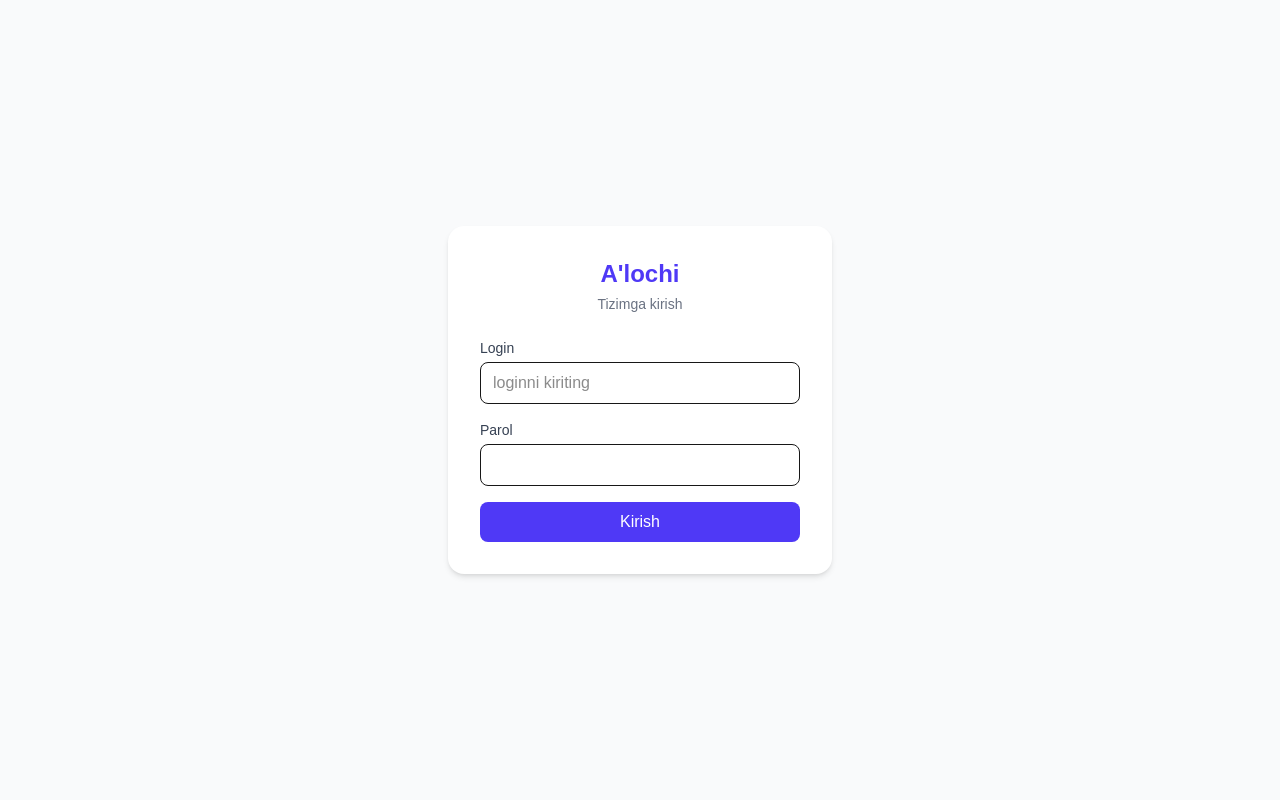
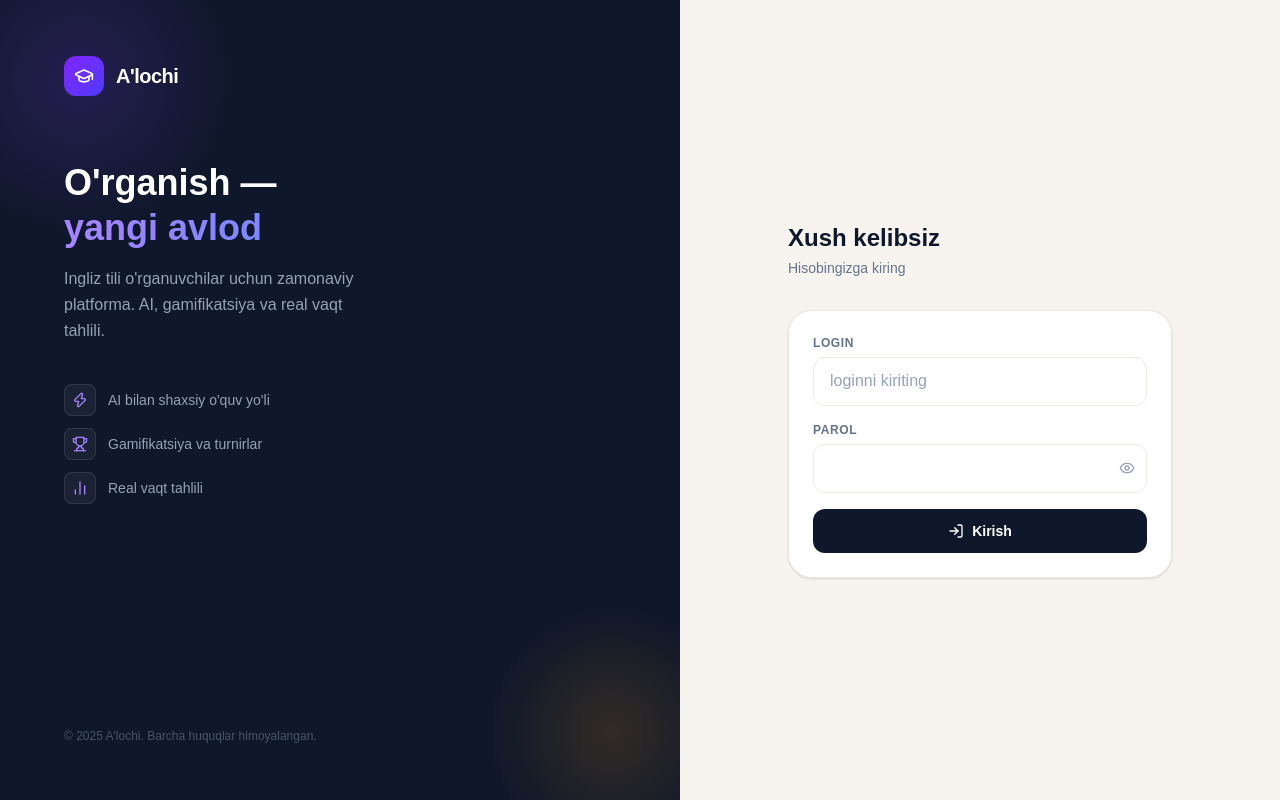
Before and after one commit to Davlatbek1717/alochi, a Next.js app in the folder apps/web/: page /login in a window 1280 px wide. Built offline with nearby package versions, Linux system fonts and the light colour scheme; no server answers.

Commit message:
feat: login page professional redesign — split layout, password toggle, lucide icons

```diff
--- a/apps/web/app/(auth)/login/_components/LoginForm.tsx
+++ b/apps/web/app/(auth)/login/_components/LoginForm.tsx
@@ -1,6 +1,7 @@
 'use client';
 import { useState } from 'react';
 import { useRouter } from 'next/navigation';
+import { Eye, EyeOff, LogIn } from 'lucide-react';
 import { apiRequest } from '@/lib/api';
 
 interface LoginResponse {
@@ -11,17 +12,18 @@ interface LoginResponse {
 
 const ROLE_ROUTES: Record<string, string> = {
   superadmin: '/superadmin',
-  filadmin: '/filadmin',
-  manager: '/manager',
-  mentor: '/mentor',
-  tester: '/tester',
-  student: '/student',
+  filadmin:   '/filadmin',
+  manager:    '/manager',
+  mentor:     '/mentor',
+  tester:     '/tester',
+  student:    '/student',
 };
 
 export function LoginForm() {
   const router = useRouter();
   const [login, setLogin] = useState('');
   const [password, setPassword] = useState('');
+  const [showPwd, setShowPwd] = useState(false);
   const [error, setError] = useState('');
   const [loading, setLoading] = useState(false);
 
@@ -29,54 +31,76 @@ export function LoginForm() {
     e.preventDefault();
     setError('');
     setLoading(true);
-
     try {
       const res = await apiRequest<LoginResponse>('/auth/login', {
         method: 'POST',
         body: JSON.stringify({ login, password }),
       });
-
       localStorage.setItem('accessToken', res.data.accessToken);
       localStorage.setItem('refreshToken', res.data.refreshToken);
       localStorage.setItem('user', JSON.stringify(res.data.user));
-
       router.push(ROLE_ROUTES[res.data.user.role] ?? '/');
     } catch (err: unknown) {
-      setError(err instanceof Error ? err.message : 'Xatolik yuz berdi');
+      setError(err instanceof Error ? err.message : 'Login yoki parol noto\'g\'ri');
     } finally {
       setLoading(false);
     }
   }
 
   return (
-    <form onSubmit={handleSubmit} className="space-y-4 w-full max-w-sm">
+    <form onSubmit={handleSubmit} className="space-y-4">
       <div>
-        <label className="block text-sm font-medium text-gray-700 mb-1">Login</label>
+        <label className="block text-xs font-semibold text-[#64748b] uppercase tracking-wider mb-1.5">
+          Login
+        </label>
         <input
           type="text"
           value={login}
           onChange={(e) => setLogin(e.target.value)}
-          className="w-full border rounded-lg px-3 py-2 focus:outline-none focus:ring-2 focus:ring-indigo-500"
           placeholder="loginni kiriting"
           required
+          className="w-full border-[1.5px] border-[#ede9e1] rounded-xl px-4 py-3 text-sm text-[#0f172a] outline-none focus:border-indigo-400 transition-colors placeholder:text-[#94a3b8]"
         />
       </div>
+
       <div>
-        <label className="block text-sm font-medium text-gray-700 mb-1">Parol</label>
-        <input
-          type="password"
-          value={password}
-          onChange={(e) => setPassword(e.target.value)}
-          className="w-full border rounded-lg px-3 py-2 focus:outline-none focus:ring-2 focus:ring-indigo-500"
-          required
-        />
+        <label className="block text-xs font-semibold text-[#64748b] uppercase tracking-wider mb-1.5">
+          Parol
+        </label>
+        <div className="relative">
+          <input
+            type={showPwd ? 'text' : 'password'}
+            value={password}
+            onChange={(e) => setPassword(e.target.value)}
+            required
+            className="w-full border-[1.5px] border-[#ede9e1] rounded-xl px-4 py-3 pr-11 text-sm text-[#0f172a] outline-none focus:border-indigo-400 transition-colors placeholder:text-[#94a3b8]"
+          />
+          <button
+            type="button"
+            onClick={() => setShowPwd((v) => !v)}
+            className="absolute right-3 top-1/2 -translate-y-1/2 text-[#94a3b8] hover:text-[#64748b]"
+          >
+            {showPwd ? <EyeOff size={16} /> : <Eye size={16} />}
+          </button>
+        </div>
       </div>
-      {error && <p className="text-red-500 text-sm">{error}</p>}
+
+      {error && (
+        <div className="bg-rose-50 border border-rose-200 rounded-xl px-4 py-2.5">
+          <p className="text-rose-600 text-sm">{error}</p>
+        </div>
+      )}
+
       <button
         type="submit"
         disabled={loading}
-        className="w-full bg-indigo-600 text-white py-2 rounded-lg font-medium hover:bg-indigo-700 disabled:opacity-50 transition-colors"
+        className="w-full bg-[#0f172a] text-white py-3 rounded-xl font-bold text-sm flex items-center justify-center gap-2 hover:bg-[#1e293b] disabled:opacity-50 transition-colors mt-2"
       >
+        {loading ? (
+          <span className="w-4 h-4 border-2 border-white border-t-transparent rounded-full animate-spin" />
+        ) : (
+          <LogIn size={16} />
+        )}
         {loading ? 'Kirish...' : 'Kirish'}
       </button>
     </form>
--- a/apps/web/app/(auth)/login/page.tsx
+++ b/apps/web/app/(auth)/login/page.tsx
@@ -1,14 +1,78 @@
 import { LoginForm } from './_components/LoginForm';
+import { GraduationCap, Zap, Trophy, BarChart2 } from 'lucide-react';
+
+const FEATURES = [
+  { icon: <Zap size={16} />, text: 'AI bilan shaxsiy o\'quv yo\'li' },
+  { icon: <Trophy size={16} />, text: 'Gamifikatsiya va turnirlar' },
+  { icon: <BarChart2 size={16} />, text: 'Real vaqt tahlili' },
+];
 
 export default function LoginPage() {
   return (
-    <div className="min-h-screen flex items-center justify-center bg-gray-50">
-      <div className="bg-white p-8 rounded-2xl shadow-md w-full max-w-sm">
-        <div className="text-center mb-6">
-          <h1 className="text-2xl font-bold text-indigo-600">A&apos;lochi</h1>
-          <p className="text-gray-500 text-sm mt-1">Tizimga kirish</p>
+    <div className="min-h-screen bg-[#0f172a] flex flex-col lg:flex-row">
+      {/* Left panel — branding */}
+      <div className="hidden lg:flex flex-1 flex-col justify-between px-16 py-14 relative overflow-hidden">
+        {/* Glow blobs */}
+        <div className="absolute top-[-80px] left-[-80px] w-80 h-80 rounded-full opacity-20"
+          style={{ background: 'radial-gradient(circle, #7c3aed 0%, transparent 70%)' }} />
+        <div className="absolute bottom-[-60px] right-[-60px] w-64 h-64 rounded-full opacity-15"
+          style={{ background: 'radial-gradient(circle, #f59e0b 0%, transparent 70%)' }} />
+
+        <div className="relative z-10">
+          <div className="flex items-center gap-3 mb-16">
+            <div className="w-10 h-10 rounded-xl bg-gradient-to-br from-violet-600 to-indigo-600 flex items-center justify-center">
+              <GraduationCap size={20} className="text-white" />
+            </div>
+            <span className="text-white text-xl font-black tracking-tight">A&apos;lochi</span>
+          </div>
+
+          <h1 className="text-4xl font-black text-white leading-tight mb-4">
+            O&apos;rganish —<br />
+            <span className="text-transparent bg-clip-text bg-gradient-to-r from-violet-400 to-indigo-400">
+              yangi avlod
+            </span>
+          </h1>
+          <p className="text-[#94a3b8] text-base leading-relaxed max-w-xs">
+            Ingliz tili o&apos;rganuvchilar uchun zamonaviy platforma. AI, gamifikatsiya va real vaqt tahlili.
+          </p>
+
+          <div className="mt-10 space-y-3">
+            {FEATURES.map((f) => (
+              <div key={f.text} className="flex items-center gap-3">
+                <div className="w-8 h-8 rounded-lg bg-white/5 border border-white/10 flex items-center justify-center text-violet-400 shrink-0">
+                  {f.icon}
+                </div>
+                <span className="text-[#94a3b8] text-sm">{f.text}</span>
+              </div>
+            ))}
+          </div>
         </div>
-        <LoginForm />
+
+        <p className="text-[#475569] text-xs relative z-10">© 2025 A&apos;lochi. Barcha huquqlar himoyalangan.</p>
+      </div>
+
+      {/* Right panel — login form */}
+      <div className="flex-1 flex items-center justify-center px-6 py-14 lg:bg-[#f7f4ef]">
+        <div className="w-full max-w-sm">
+          {/* Mobile logo */}
+          <div className="flex items-center gap-3 mb-10 lg:hidden">
+            <div className="w-10 h-10 rounded-xl bg-gradient-to-br from-violet-600 to-indigo-600 flex items-center justify-center">
+              <GraduationCap size={20} className="text-white" />
+            </div>
+            <span className="text-white text-xl font-black tracking-tight">A&apos;lochi</span>
+          </div>
+
+          <div className="mb-8">
+            <h2 className="text-[#0f172a] text-2xl font-black lg:block hidden">Xush kelibsiz</h2>
+            <h2 className="text-white text-2xl font-black lg:hidden">Xush kelibsiz</h2>
+            <p className="text-[#64748b] text-sm mt-1 lg:block hidden">Hisobingizga kiring</p>
+            <p className="text-[#94a3b8] text-sm mt-1 lg:hidden">Hisobingizga kiring</p>
+          </div>
+
+          <div className="bg-white rounded-[24px] p-6 shadow-sm border border-[#ede9e1]">
+            <LoginForm />
+          </div>
+        </div>
       </div>
     </div>
   );
```
